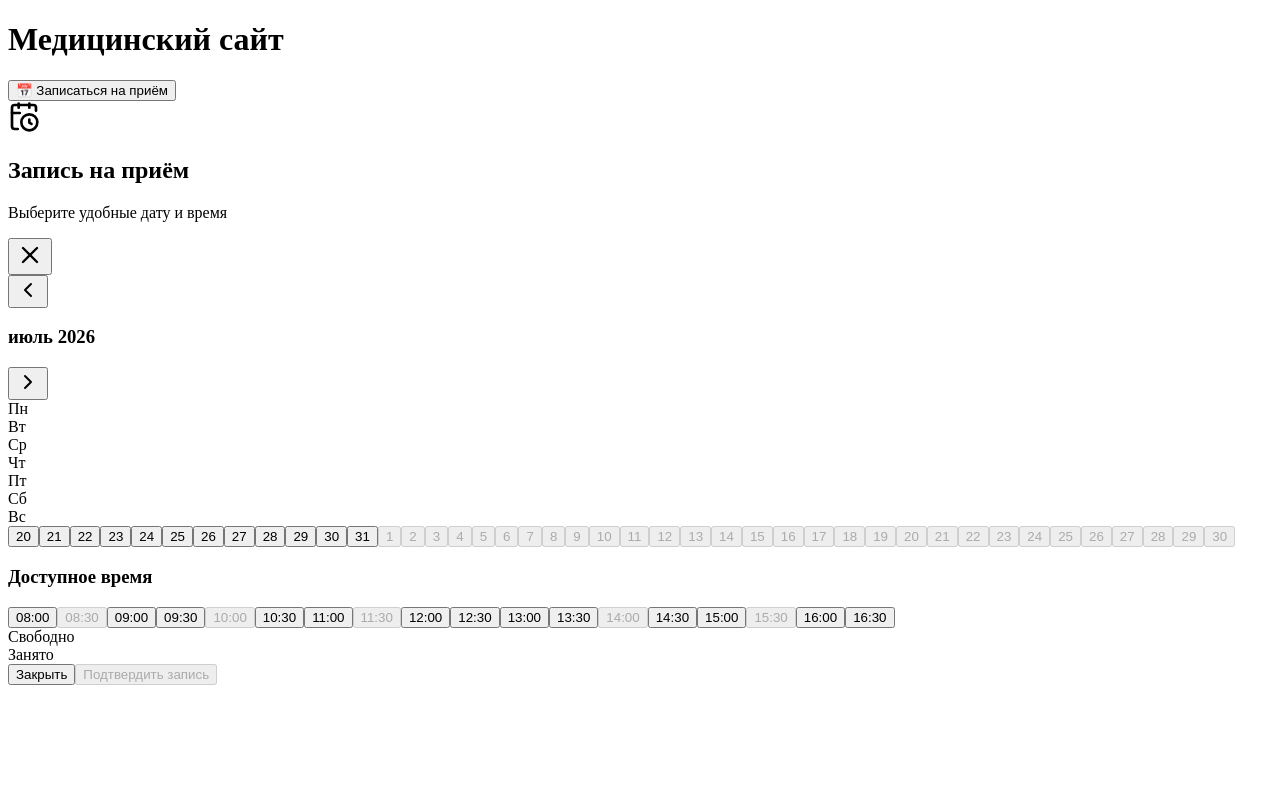
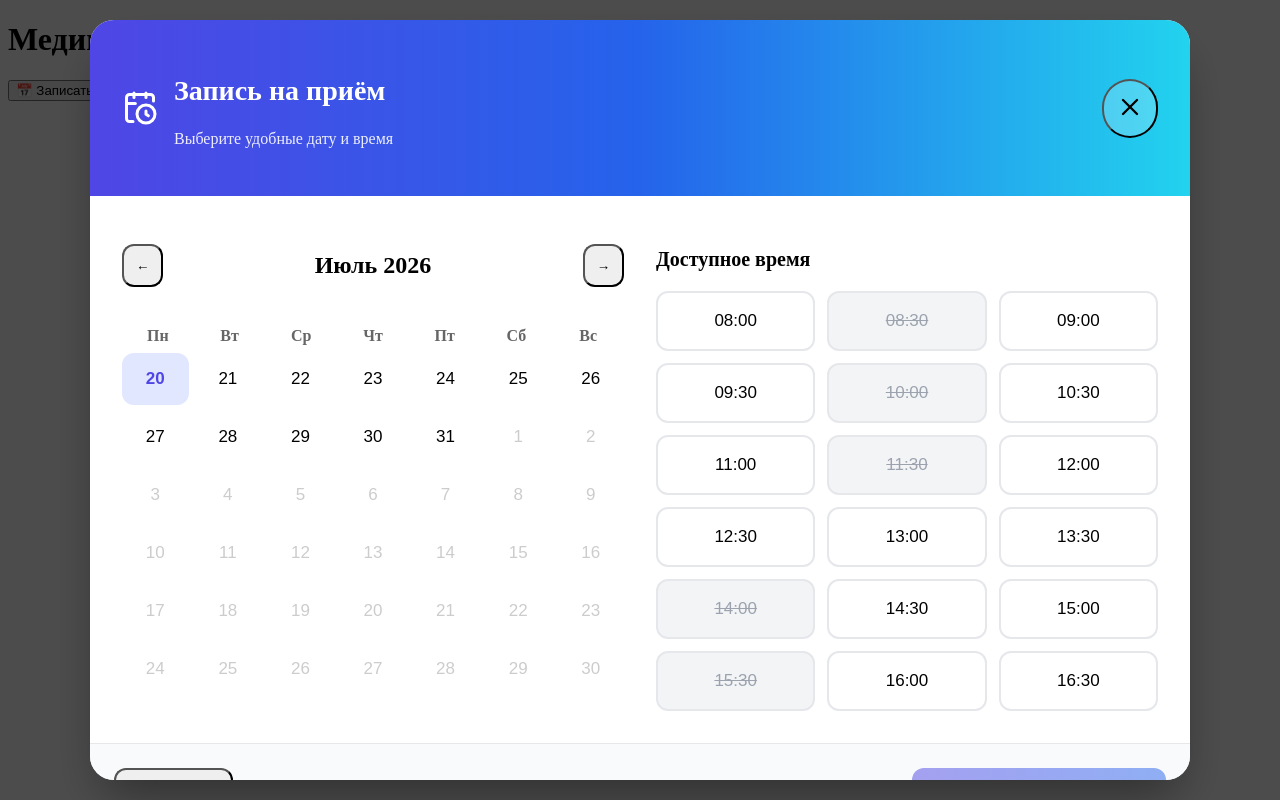
Before and after one commit to turdubekovaasema8-source/together, a React (Vite) app: page / in a window 1280 px wide. Both pictures are taken after a click on the button "📅 Записаться на приём". Built offline with nearby package versions, Linux system fonts and the light colour scheme.

Commit message:
Добавил модальное окно записи на приём

```diff
--- a/package.json
+++ b/package.json
@@ -10,6 +10,7 @@
     "preview": "vite preview"
   },
   "dependencies": {
+    "@tailwindcss/vite": "^4.3.3",
     "date-fns": "^4.4.0",
     "lucide-react": "^1.25.0",
     "react": "^19.2.7",
--- a/src/components/AppointmentModal.jsx
+++ b/src/components/AppointmentModal.jsx
@@ -48,63 +48,139 @@ const AppointmentModal = ({ isOpen, onClose }) => {
   if (!isOpen) return null;
 
   return (
-    <div className="fixed inset-0 bg-black/70 backdrop-blur-md flex items-center justify-center z-50 p-4">
-      <div className="bg-white rounded-3xl shadow-2xl w-full max-w-4xl max-h-[95vh] overflow-hidden flex flex-col">
+    <div
+      style={{
+        position: "fixed",
+        top: 0,
+        left: 0,
+        right: 0,
+        bottom: 0,
+        backgroundColor: "rgba(0,0,0,0.7)",
+        display: "flex",
+        alignItems: "center",
+        justifyContent: "center",
+        zIndex: 9999,
+      }}
+    >
+      <div
+        style={{
+          backgroundColor: "white",
+          borderRadius: "24px",
+          maxWidth: "1100px",
+          width: "100%",
+          maxHeight: "95vh",
+          overflow: "hidden",
+          boxShadow: "0 25px 50px -12px rgb(0 0 0 / 0.4)",
+        }}
+      >
         {/* Заголовок */}
-        <div className="bg-gradient-to-r from-indigo-600 via-blue-600 to-cyan-500 text-white p-8">
-          <div className="flex items-center justify-between">
-            <div className="flex items-center gap-4">
-              <CalendarClock size={32} />
+        <div
+          style={{
+            background: "linear-gradient(to right, #4f46e5, #2563eb, #22d3ee)",
+            color: "white",
+            padding: "32px",
+          }}
+        >
+          <div
+            style={{
+              display: "flex",
+              alignItems: "center",
+              justifyContent: "space-between",
+            }}
+          >
+            <div style={{ display: "flex", alignItems: "center", gap: "16px" }}>
+              <CalendarClock size={36} />
               <div>
-                <h2 className="text-3xl font-bold">Запись на приём</h2>
-                <p className="text-blue-100 mt-1">
+                <h2 style={{ fontSize: "28px", fontWeight: "bold" }}>
+                  Запись на приём
+                </h2>
+                <p style={{ marginTop: "4px", opacity: "0.9" }}>
                   Выберите удобные дату и время
                 </p>
               </div>
             </div>
             <button
               onClick={onClose}
-              className="p-3 hover:bg-white/20 rounded-2xl transition-all"
+              style={{
+                padding: "12px",
+                borderRadius: "9999px",
+                background: "rgba(255,255,255,0.2)",
+              }}
             >
               <X size={28} />
             </button>
           </div>
         </div>
 
-        <div className="flex-1 p-8 overflow-auto">
-          <div className="grid grid-cols-1 lg:grid-cols-5 gap-8">
+        <div
+          style={{
+            padding: "32px",
+            display: "grid",
+            gridTemplateColumns: "repeat(auto-fit, minmax(400px, 1fr))",
+            gap: "32px",
+          }}
+        >
           {/* Календарь */}
-            <div className="lg:col-span-3">
-              <div className="flex justify-between items-center mb-6">
+          <div>
+            <div
+              style={{
+                display: "flex",
+                justifyContent: "space-between",
+                alignItems: "center",
+                marginBottom: "24px",
+              }}
+            >
               <button
                 onClick={handlePrev}
-                  className="p-4 hover:bg-gray-100 rounded-2xl transition-all active:scale-95"
+                style={{ padding: "12px", borderRadius: "12px" }}
               >
-                  <ChevronLeft size={24} />
+                ←
               </button>
-                <h3 className="text-2xl font-semibold capitalize text-gray-800">
+              <h3
+                style={{
+                  fontSize: "24px",
+                  fontWeight: "600",
+                  textTransform: "capitalize",
+                }}
+              >
                 {format(currentMonth, "LLLL yyyy", { locale: ru })}
               </h3>
               <button
                 onClick={handleNext}
-                  className="p-4 hover:bg-gray-100 rounded-2xl transition-all active:scale-95"
+                style={{ padding: "12px", borderRadius: "12px" }}
               >
-                  <ChevronRight size={24} />
+                →
               </button>
             </div>
 
-              <div className="grid grid-cols-7 gap-1 text-center">
+            {/* Дни недели */}
+            <div
+              style={{
+                display: "grid",
+                gridTemplateColumns: "repeat(7, 1fr)",
+                textAlign: "center",
+                marginBottom: "8px",
+              }}
+            >
               {["Пн", "Вт", "Ср", "Чт", "Пт", "Сб", "Вс"].map((d) => (
-                  <div key={d} className="font-medium text-gray-500 py-2">
+                <div key={d} style={{ fontWeight: "600", color: "#666" }}>
                   {d}
                 </div>
               ))}
+            </div>
 
+            {/* Дни */}
+            <div
+              style={{
+                display: "grid",
+                gridTemplateColumns: "repeat(7, 1fr)",
+                gap: "6px",
+              }}
+            >
               {days.map((day, idx) => {
                 const isCurrentMonth =
                   day.getMonth() === currentMonth.getMonth();
-                  const isSelected =
-                    selectedDate && isSameDay(day, selectedDate);
+                const isSelected = selectedDate && isSameDay(day, selectedDate);
                 const today = isToday(day);
 
                 return (
@@ -112,11 +188,26 @@ const AppointmentModal = ({ isOpen, onClose }) => {
                     key={idx}
                     onClick={() => isCurrentMonth && setSelectedDate(day)}
                     disabled={!isCurrentMonth}
-                      className={`h-14 rounded-2xl text-lg font-medium transition-all
-                        ${isSelected ? "bg-indigo-600 text-white shadow-lg scale-105" : ""}
-                        ${today && !isSelected ? "bg-indigo-100 text-indigo-700 font-bold" : ""}
-                        ${isCurrentMonth ? "hover:bg-gray-100" : "text-gray-300 cursor-default"}
-                      `}
+                    style={{
+                      height: "52px",
+                      borderRadius: "12px",
+                      fontSize: "17px",
+                      fontWeight: isSelected || today ? "600" : "500",
+                      backgroundColor: isSelected
+                        ? "#4f46e5"
+                        : today
+                          ? "#e0e7ff"
+                          : "transparent",
+                      color: isSelected
+                        ? "white"
+                        : today
+                          ? "#4f46e5"
+                          : isCurrentMonth
+                            ? "black"
+                            : "#ccc",
+                      border: "none",
+                      cursor: isCurrentMonth ? "pointer" : "default",
+                    }}
                   >
                     {format(day, "d")}
                   </button>
@@ -125,76 +216,99 @@ const AppointmentModal = ({ isOpen, onClose }) => {
             </div>
           </div>
 
-            {/* Выбор времени */}
-            <div className="lg:col-span-2">
-              <h3 className="font-semibold text-xl mb-5 flex items-center gap-2">
-                Доступное время
-                {selectedDate && (
-                  <span className="text-base font-normal text-gray-500">
-                    • {format(selectedDate, "dd MMMM", { locale: ru })}
-                  </span>
-                )}
+          {/* Время */}
+          <div>
+            <h3
+              style={{
+                fontSize: "20px",
+                fontWeight: "600",
+                marginBottom: "20px",
+              }}
+            >
+              Доступное время{" "}
+              {selectedDate &&
+                `• ${format(selectedDate, "dd MMMM", { locale: ru })}`}
             </h3>
 
-              <div className="grid grid-cols-3 gap-3 max-h-[420px] overflow-y-auto pr-2">
+            <div
+              style={{
+                display: "grid",
+                gridTemplateColumns: "repeat(3, 1fr)",
+                gap: "12px",
+              }}
+            >
               {timeSlots.map((time) => {
                 const isBooked = bookedSlots.has(time);
                 const isSelected = selectedTime === time;
-
                 return (
                   <button
                     key={time}
                     onClick={() => !isBooked && setSelectedTime(time)}
                     disabled={isBooked}
-                      className={`py-5 rounded-2xl text-lg font-medium transition-all
-                        ${
-                          isSelected
-                            ? "bg-indigo-600 text-white shadow-xl"
+                    style={{
+                      padding: "18px 12px",
+                      borderRadius: "12px",
+                      fontSize: "17px",
+                      fontWeight: "500",
+                      backgroundColor: isSelected
+                        ? "#4f46e5"
                         : isBooked
-                              ? "bg-gray-100 text-gray-400 cursor-not-allowed line-through"
-                              : "bg-white border-2 border-gray-200 hover:border-indigo-400 hover:shadow-md"
-                        }`}
+                          ? "#f3f4f6"
+                          : "white",
+                      color: isSelected
+                        ? "white"
+                        : isBooked
+                          ? "#9ca3af"
+                          : "black",
+                      border: isSelected ? "none" : "2px solid #e5e7eb",
+                      cursor: isBooked ? "not-allowed" : "pointer",
+                      textDecoration: isBooked ? "line-through" : "none",
+                    }}
                   >
                     {time}
                   </button>
                 );
               })}
             </div>
-
-              <div className="mt-8 flex gap-6 text-sm">
-                <div className="flex items-center gap-3">
-                  <div className="w-5 h-5 bg-indigo-600 rounded-xl"></div>
-                  <span className="font-medium">Свободно</span>
-                </div>
-                <div className="flex items-center gap-3">
-                  <div className="w-5 h-5 bg-gray-200 rounded-xl"></div>
-                  <span className="font-medium">Занято</span>
-                </div>
-              </div>
-            </div>
           </div>
         </div>
 
-        {/* Нижняя панель */}
-        <div className="border-t p-6 bg-gray-50 flex items-center justify-between rounded-b-3xl">
+        {/* Кнопки */}
+        <div
+          style={{
+            borderTop: "1px solid #e5e7eb",
+            padding: "24px",
+            display: "flex",
+            justifyContent: "space-between",
+            backgroundColor: "#f9fafb",
+          }}
+        >
           <button
             onClick={onClose}
-            className="px-10 py-4 text-gray-600 hover:bg-white rounded-2xl font-medium transition-all"
+            style={{
+              padding: "14px 32px",
+              borderRadius: "12px",
+              fontWeight: "500",
+            }}
           >
             Закрыть
           </button>
 
           <button
-            onClick={() => {
-              if (selectedDate && selectedTime) {
-                alert(
-                  `Вы записаны на ${format(selectedDate, "dd MMMM yyyy", { locale: ru })} в ${selectedTime} 🎉`,
-                );
-                onClose();
+            onClick={() =>
+              selectedDate && selectedTime && alert("Запись успешно оформлена!")
             }
+            disabled={!selectedDate || !selectedTime}
+            style={{
+              padding: "14px 40px",
+              background: "linear-gradient(to right, #4f46e5, #2563eb)",
+              color: "white",
+              borderRadius: "12px",
+              fontWeight: "600",
+              fontSize: "17px",
+              border: "none",
+              opacity: !selectedDate || !selectedTime ? "0.5" : "1",
             }}
-            disabled={!selectedDate || !selectedTime}
-            className="px-12 py-4 bg-gradient-to-r from-indigo-600 to-blue-600 text-white rounded-2xl font-semibold text-lg disabled:opacity-50 disabled:cursor-not-allowed hover:brightness-110 transition-all shadow-lg"
           >
             Подтвердить запись
           </button>
```
Also changed, not shown: 1 other file (tests, documents, lock files or other folders). Lines whose indentation alone changed are shown as unchanged.
